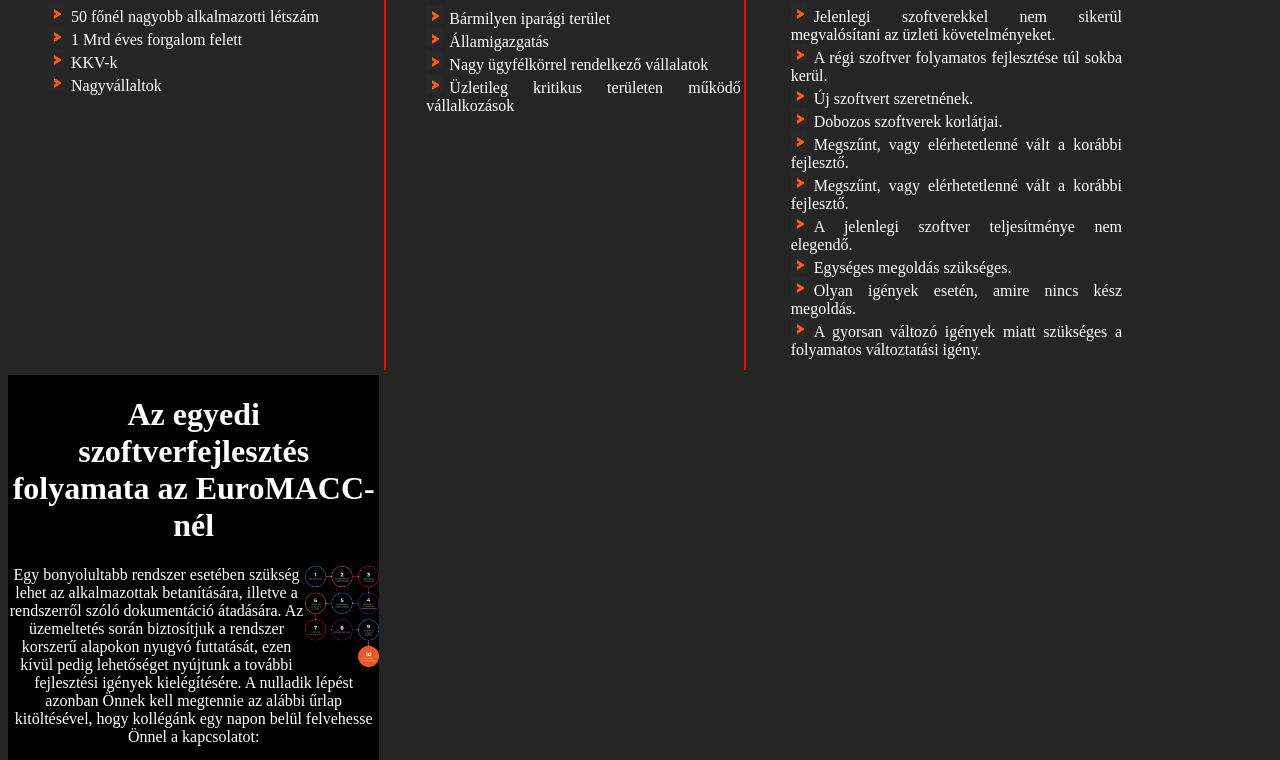
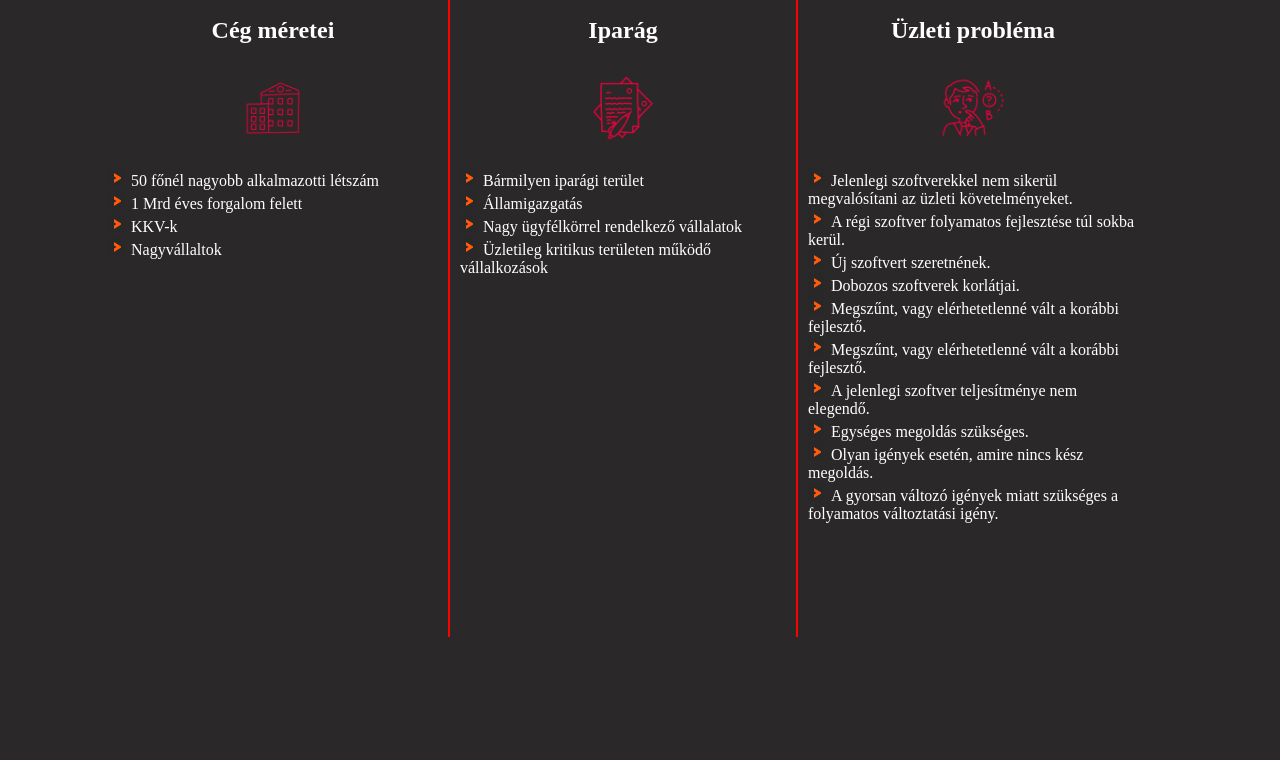
Before and after one commit to PappNiki20/-rai-munka-, a plain HTML site: page index.html in a window 1280 px wide. Shown: the part 264-1024 px from the top of the page. Drawn offline with Linux system fonts and the light colour scheme.

Commit message:
Masodikresz

```diff
--- a/index.html
+++ b/index.html
@@ -20,14 +20,16 @@
         <li>Kapcsolat</li>
     </ul>
     </div>
+    <h1>Kinek ajánljuk?</h1>
         <div class="container">
-            <h1>Kinek ajánljuk?</h1>
+
+
             <div class="tartalom">
             <div id="bekezdes1">
                 <h2>Cég méretei</h2>
                 <img src="kep_3.png" alt="haz">
 
-                    <ul class="tipusoslista">
+                    <ul class="tipusoslista" id="jobblista">
                         <li>50 főnél nagyobb alkalmazotti létszám</li>
                         <li>1 Mrd éves forgalom felett</li>
                         <li>KKV-k</li>
@@ -64,20 +66,27 @@
                         <li>A gyorsan változó igények miatt szükséges a folyamatos változtatási igény.</li>
                     </ul>
         </div>
+
+        </div>
+        <br>
+        <br>
+
         <div class="masodikoldal">
+            <div id="rezs2_1">
             <h1 id="cim2">Az egyedi szoftverfejlesztés folyamata az EuroMACC-nél</h1>
-            <img id="bal" src="folyamatabra-1-500x680.png" alt="folyamatabra">
+            <br>
             <p>Egy bonyolultabb rendszer esetében szükség lehet az alkalmazottak betanítására, illetve a rendszerről szóló dokumentáció átadására. Az üzemeltetés során biztosítjuk a rendszer korszerű alapokon nyugvó futtatását, ezen kívül pedig lehetőséget nyújtunk a további fejlesztési igények kielégítésére.
+               <br>
+               <br>
+               A nulladik lépést azonban Önnek kell megtennie az alábbi űrlap kitöltésével, hogy kollégánk egy napon belül felvehesse Önnel a kapcsolatot:
+                </p>
+            </div>
+            <div id="resz2.2">
+                <img id="folyamatabra" src="folyamatabra-1-500x680.png" alt="folyamatabra">
+            </div>
+            </div>
 
-                A nulladik lépést azonban Önnek kell megtennie az alábbi űrlap kitöltésével, hogy kollégánk egy napon belül felvehesse Önnel a kapcsolatot:
-                </p>
-                <br id="vege">
-        </div>
-        </div>
         </div>
 
 </body>
 </html>
-
-
-l
--- a/style.css
+++ b/style.css
@@ -1,12 +1,15 @@
 body {
-    background-color:rgb(37, 37, 37);
+    background-color:rgb(42, 40, 40);
     color: white;
+
+
 }
 
 h1{
+    font-weight: bold;
     text-align: center;
-    font-size: xx-large;
-    font-optical-sizing: 50px;
+    font-size: 80px;
+
 
 }
 #lista {
@@ -20,17 +23,22 @@ h1{
 
 }
 .container{
-   text-align: center;
-   margin-right: 150px;
-}
+    text-align: center;
+    padding: 0;
+    margin: 0;
+ }
 
 img {
-    align-self: center;
+    padding: 0;
+    margin: 10px;
+    text-align: left;
     width: 20%;
     max-width: 100px;
 }
 .tipusoslista {
-    text-align: justify;
+    padding: 0;
+    margin: 10px;
+    text-align: left;
     list-style-image: url(nyil2.png);
     list-style-type: none;
     list-style-position: inside;
@@ -40,39 +48,67 @@ img {
 
 .bekezdes1{
     margin: 0;
-    padding-right: 3px;
-    display: grid;
-    grid-template-columns:auto;
+    padding-left: 0;
+
 
 }
-h2 {
-    margin-left: 15px;
+#jobblista {
+    text-align: left;
 }
+
+
+
+
 #bekezdes2{
+    text-align: center;
     border-right-style: solid;
     border-left-style: solid;
     border-width: 2px;
     border-color: red;
-
-    margin: 5px;
-    padding-right: 3px;
-    grid-template-columns:auto;
-
-}
-.masodikoldal {
-    background-color: black;
-    color: white;
-
+   padding: 0;
 
 
 }
-#bal {
+
+.masodikoldal {
+    padding: 0;
+    margin: 0;
+    border: 0;
+    font-size: larger;
+    background-color: black;
+    color: white;
+    display: grid;
+    grid-template-columns: 1fr 1fr ;
+    grid-template-rows: 450px 400px;
+
+
+}
+#folyamatabra {
+    width: 80%;
+    max-width: 550px;
+    padding: 50px;
+}
+
+#rezs2_1{
+    padding-top: 50px;
+    padding-left: 0;
+    text-align: left;
+
+}
+
+#cim2 {
+    font-weight: bolder;
+    text-align: left;
+    font-size: xx-large;
+    border-bottom-style: solid;
+    border-width: 2px;
+    border-color: red;
+
+
+}
+
+.bekezdes3{
     float: right;
-}
-.vege {
-    clear: both;
-}
-.bekezdes3{
     margin: 0;
     padding-right: 3px;
     border-right-width: 2px;
@@ -80,14 +116,26 @@ h2 {
 
 
 }
+
+
 .tartalom {
+
+    margin: 90px;
     display: grid;
-    grid-template-columns: 1fr 1fr 1fr;
+    grid-template-columns: 350px 350px 350px ;
+    grid-auto-rows: 640px 640px 640px;
+    align-content: center;
+    text-align: center;
 
 }
-@media only screen and (max-width:300px) {
+
+
+@media only screen and (max-width:600px) {
     .tartalom{
-        grid-template-columns:1fr;
+        grid-template-columns: 1fr;
 
     }
+    .masodikoldal  {
+        grid-template-columns: 1fr;
+    }
 }
```
